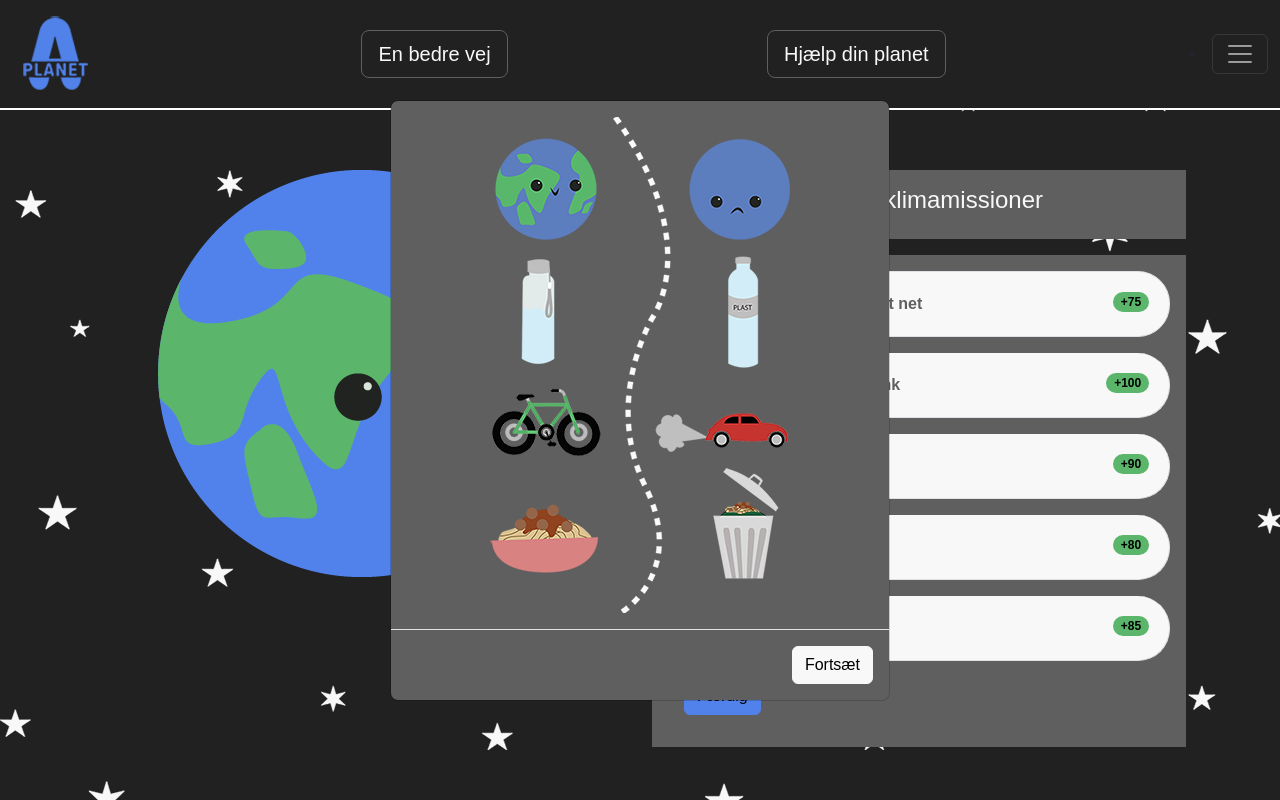
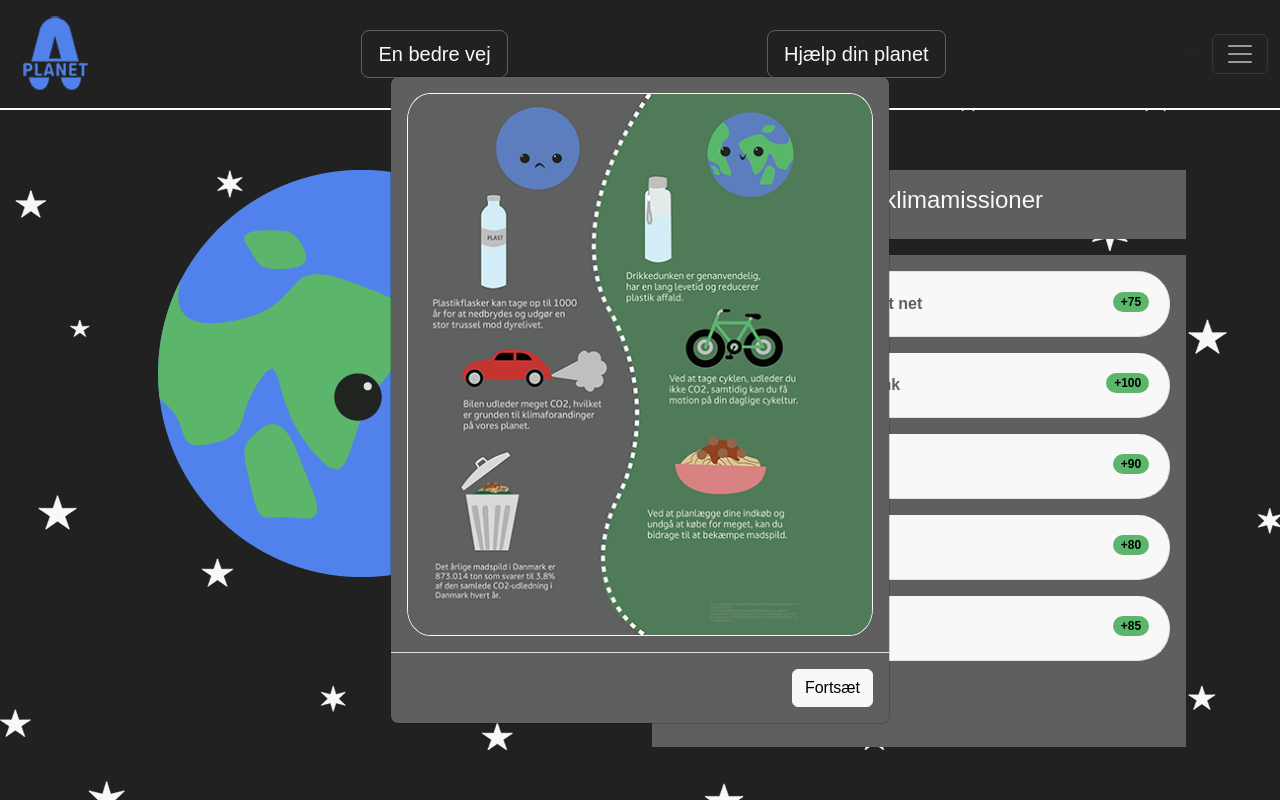
Before and after one commit to 11Hvid18/eksamen-3-sem2024, a PHP site: page /checkliste.html in a window 1280 px wide, after a click on "En bedre vej". Run offline with PHP 8.4, Linux system fonts and the light colour scheme; style sheets or scripts are compiled from the project's sources; some libraries are stand-ins or nearby versions; some web fonts are replaced.

Commit message:
Planet A

```diff
--- a/checkliste.html
+++ b/checkliste.html
@@ -33,7 +33,7 @@
                     <div class="modal-dialog modal-dialog-centered">
                         <div class="modal-content bg-graa">
                             <div class="modal-body d-flex justify-content-center">
-                                <img src="image/GoNogo350.webp">
+                                <img src="image/Infografik.png" class="bordered-image" style="border-radius: 5%;">
                             </div>
                             <div class="modal-footer">
                                 <a class="btn btn-hvid" href="checkliste.html">Fortsæt</a>
--- a/css/styles.scss
+++ b/css/styles.scss
@@ -60,8 +60,8 @@ $theme-colors: map-merge($theme-colors, $custom-colors);
 }
 
 .bordered-image {
-	border: 1px solid #F8F8F8; /* Sort ramme */
-	border-radius: 5%; /* Runde hjørner */
+	border: 1px solid #F8F8F8;
+	border-radius: 5%;
 }
 
 
@@ -96,17 +96,17 @@ $theme-colors: map-merge($theme-colors, $custom-colors);
 }
 
 
-// Variabler
+
 $small-screen: 700px;
 
-// Styling for navbar-knappen
+
 #planet-btn {
 	@media (max-width: $small-screen) {
 		display: none;
 	}
 }
 
-// Styling for offcanvas-knappen
+
 .offcanvas-body {
 	.planet-menu-btn {
 		display: none;
@@ -117,7 +117,7 @@ $small-screen: 700px;
 	}
 }
 
-// Styling for knapper i navbar
+
 .navbar {
 	.btn-outline-graa {
 		margin: 0;
--- a/underside.html
+++ b/underside.html
@@ -35,7 +35,7 @@
                 <div class="modal fade" id="exampleModal" tabindex="-1" aria-labelledby="exampleModalLabel" aria-hidden="true">
                     <div class="modal-dialog modal-dialog-centered">
                         <div class="modal-content bg-graa">
-                            <div class="modal-body d-flex justify-content-center " style="border-radius: 5%">
+                            <div class="modal-body d-flex justify-content-center" >
                                 <img src="image/Infografik.png" class="bordered-image" style="border-radius: 5%;">
                             </div>
                             <div class="modal-footer">
```
